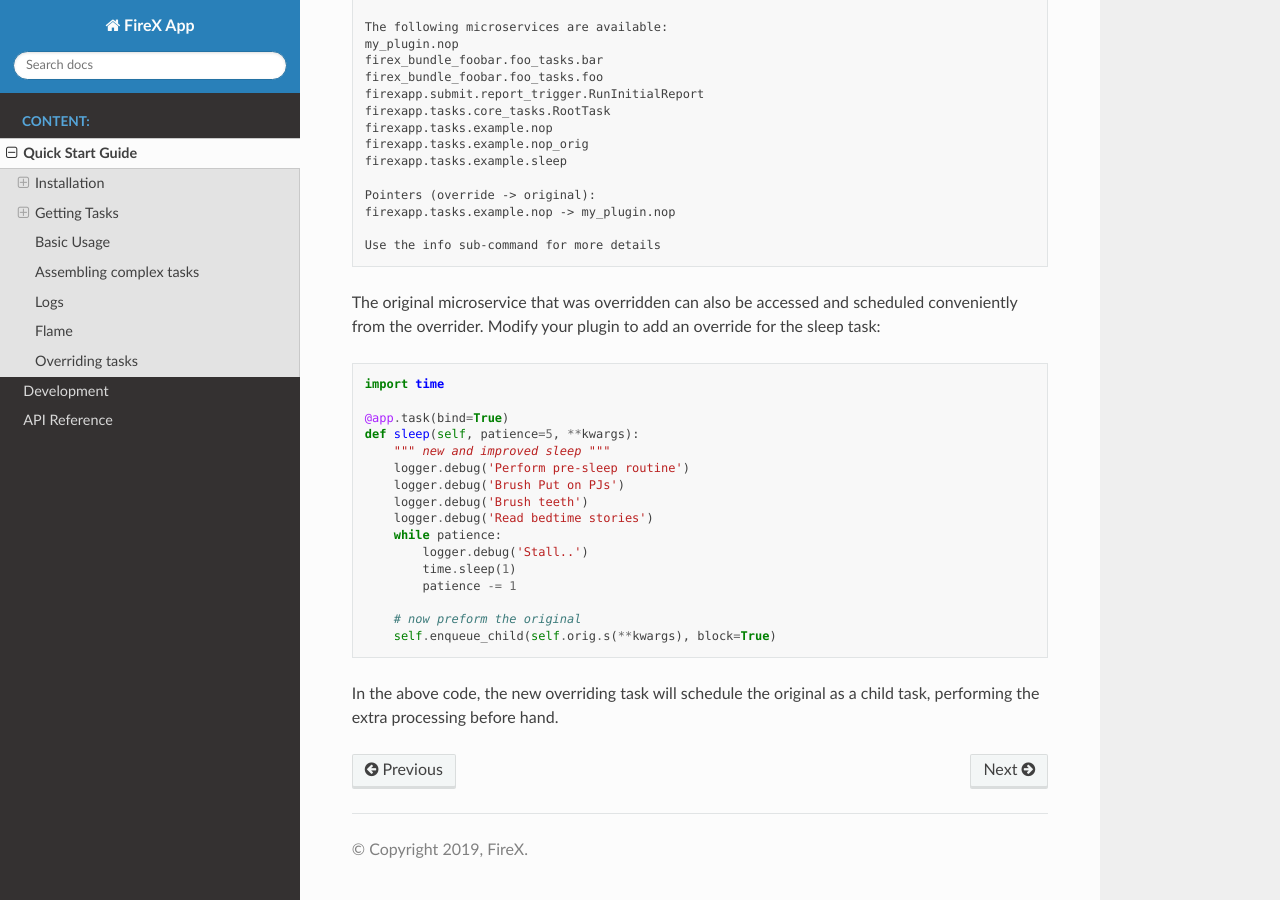
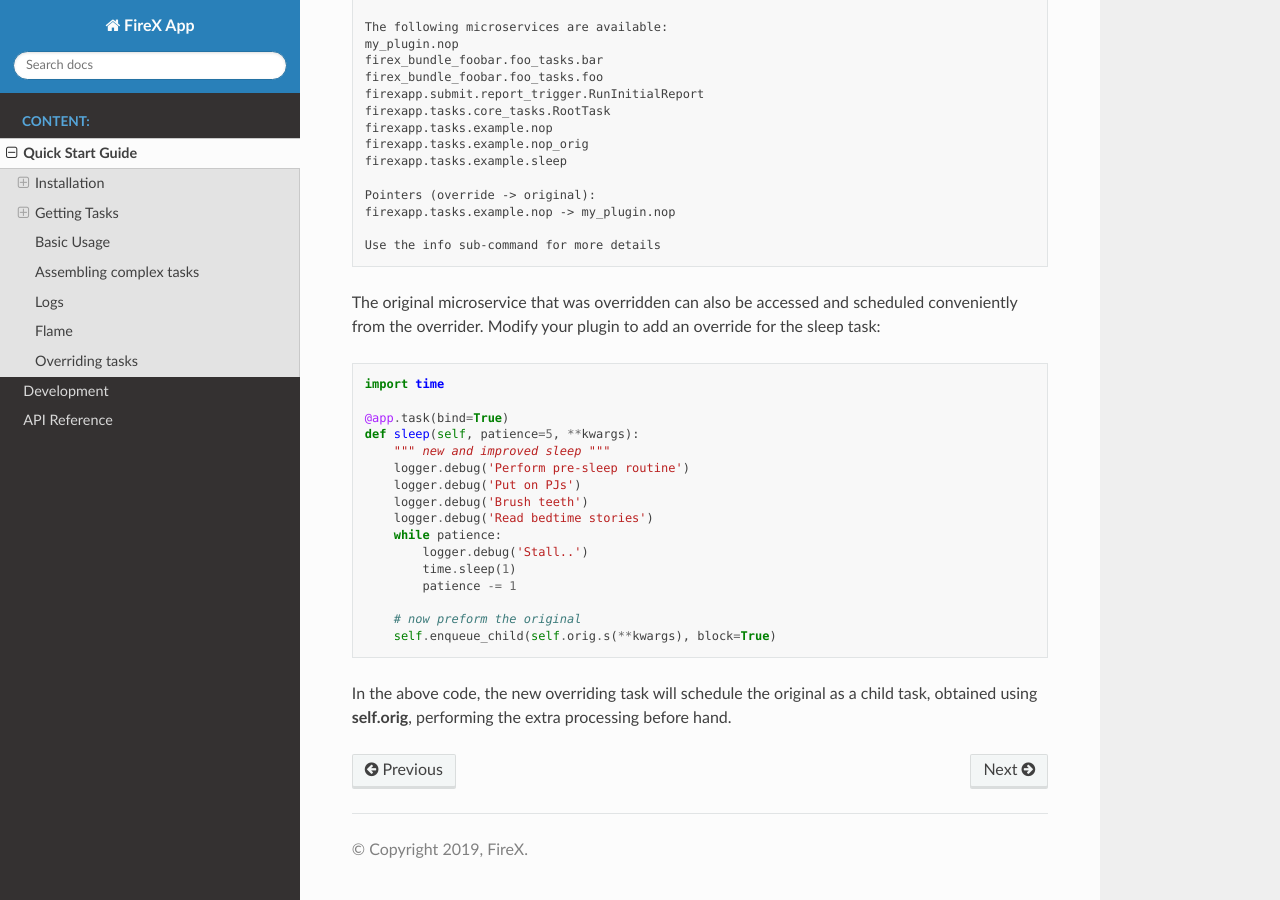
Before and after one commit to FireXStuff/firexapp, a Sphinx documentation site: the page built from docs/quick_start.rst, in a window 1280 px wide and 900 px high, scrolled down 3959 px. Built offline with Sphinx 7.4.7 and the Read the Docs theme 2.0.0, drawn with Linux system fonts in a browser that asks for light colours.

```diff
--- a/docs/quick_start.rst
+++ b/docs/quick_start.rst
@@ -235,7 +235,7 @@ your plugin to add an override for the sleep task:
     def sleep(self, patience=5, **kwargs):
         """ new and improved sleep """
         logger.debug('Perform pre-sleep routine')
-        logger.debug('Brush Put on PJs')
+        logger.debug('Put on PJs')
         logger.debug('Brush teeth')
         logger.debug('Read bedtime stories')
         while patience:
@@ -246,5 +246,5 @@ your plugin to add an override for the sleep task:
         # now preform the original
         self.enqueue_child(self.orig.s(**kwargs), block=True)
 
-In the above code, the new overriding task will schedule the original as a child task, performing the extra processing
-before hand.
+In the above code, the new overriding task will schedule the original as a child task, obtained using **self.orig**,
+performing the extra processing before hand.
```
